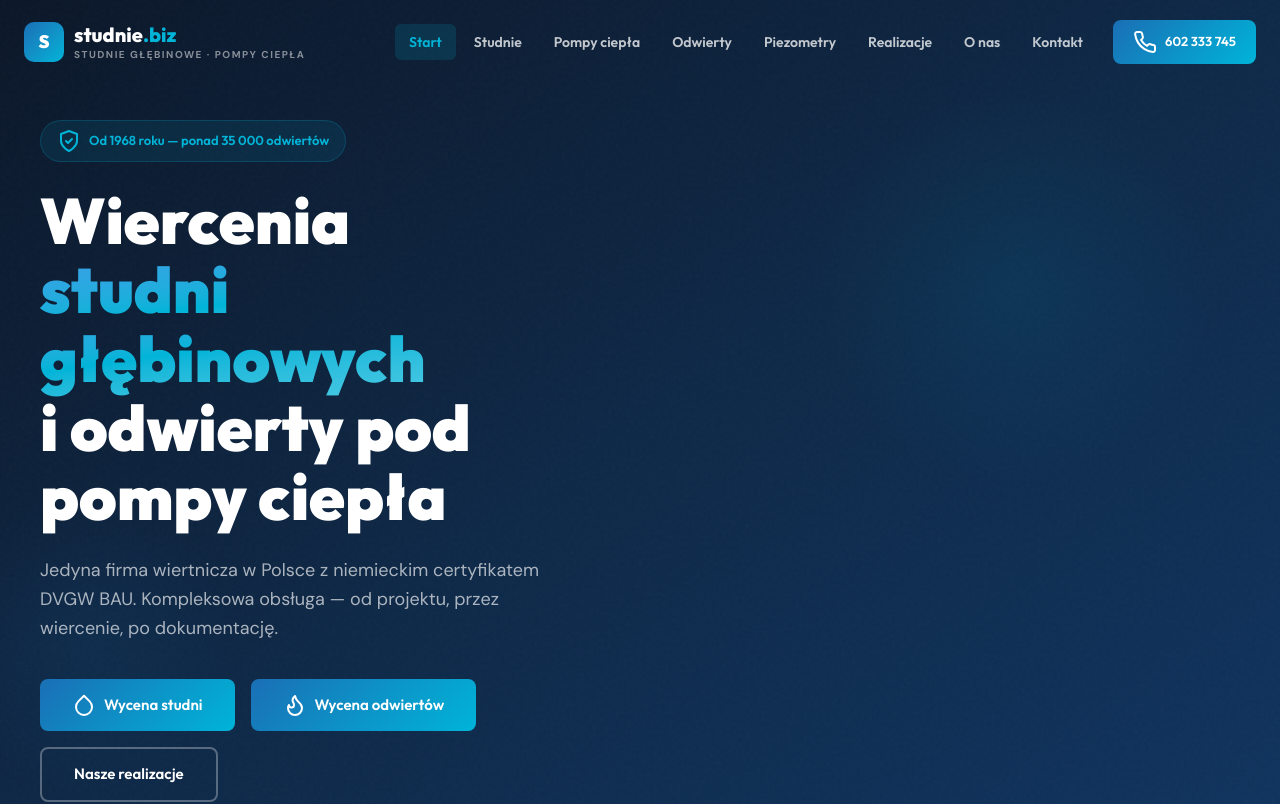
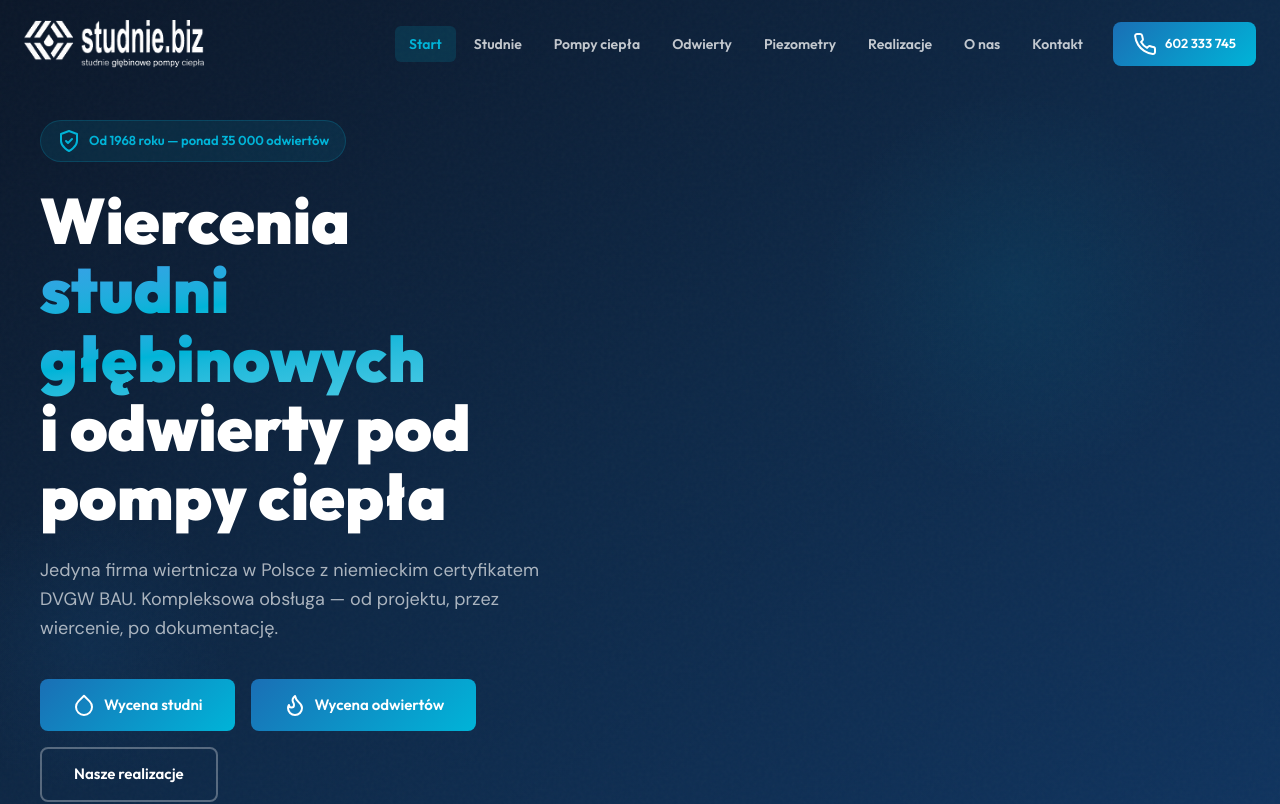
Before and after one commit to FRATAK4/StudnieBiz, a React (Vite) app: page / in a window 1280 px wide. Shown: the top 804 px of the page. Built offline with nearby package versions, Linux system fonts and the light colour scheme.

Commit message:
feat: add company logo to navbar, footer and favicon

```diff
--- a/src/components/Footer.jsx
+++ b/src/components/Footer.jsx
@@ -1,6 +1,7 @@
 import { useNavigate } from "react-router-dom";
 import Icons from "../icons/Icons.jsx";
 import { company, stats } from "../data/content.js";
+import logo from "../assets/images/logo.png";
 
 export function Footer() {
     const navigate = useNavigate();
@@ -20,15 +21,8 @@ export function Footer() {
                 <div className="grid grid-cols-[repeat(auto-fit,minmax(250px,1fr))] gap-12 mb-15">
                     {/* Col 1 - Brand */}
                     <div>
-                        <div className="flex items-center gap-2.5 mb-5">
-                            <div className="w-11 h-11 rounded-xl bg-gradient-to-br from-blue to-accent flex items-center justify-center font-heading font-black text-xl text-white">
-                                S
-                            </div>
-                            <div>
-                                <div className="font-heading font-extrabold text-[22px]">
-                                    studnie<span className="text-accent">.biz</span>
-                                </div>
-                            </div>
+                        <div className="mb-5">
+                            <img src={logo} alt={company.name} className="h-14 brightness-0 invert" />
                         </div>
                         <p className="text-white/60 leading-relaxed text-sm">
                             {company.fullName} — ponad {yearsExperience} lat doświadczenia na rynku wiertniczym. Jedyna firma w Polsce z certyfikatem DVGW BAU.
--- a/src/components/Navigation.jsx
+++ b/src/components/Navigation.jsx
@@ -2,6 +2,7 @@ import { useState, useEffect } from "react";
 import { useLocation, useNavigate } from "react-router-dom";
 import Icons from "../icons/Icons.jsx";
 import { company } from "../data/content.js";
+import logo from "../assets/images/logo.png";
 
 const navItems = [
     { path: "/", label: "Start" },
@@ -37,20 +38,10 @@ export function Navigation() {
             <div className="max-w-[1280px] mx-auto px-6 flex items-center justify-between">
                 {/* Logo */}
                 <div
-                    className="cursor-pointer flex items-center gap-2.5"
+                    className="cursor-pointer flex items-center"
                     onClick={() => handleNav("/")}
                 >
-                    <div className="w-10 h-10 rounded-[10px] bg-gradient-to-br from-blue to-accent flex items-center justify-center text-white font-heading font-black text-lg">
-                        S
-                    </div>
-                    <div>
-                        <div className="font-heading font-extrabold text-xl text-white leading-tight">
-                            studnie<span className="text-accent">.biz</span>
-                        </div>
-                        <div className="text-[10px] text-white/50 tracking-[1.5px] uppercase font-semibold">
-                            studnie głębinowe · pompy ciepła
-                        </div>
-                    </div>
+                    <img src={logo} alt={company.name} className="h-12 brightness-0 invert" />
                 </div>
 
                 {/* Desktop nav */}
```
Also changed, not shown: src/assets/images/logo.png (added), 1 other file (tests, documents, lock files or other folders).
